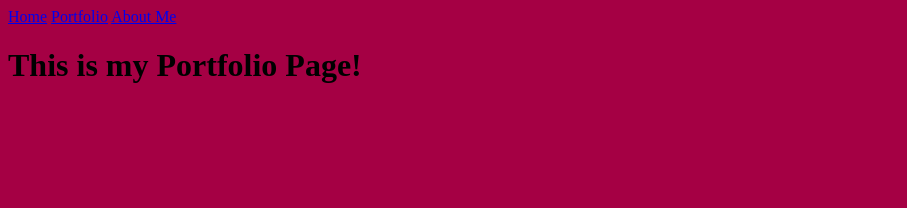
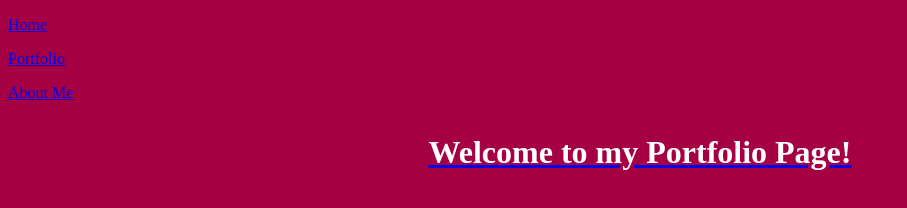
Before and after one commit to kyogaa/aboutme, a plain HTML site: page portfolio.html in a window 1280 px wide. Shown: the whole page, without its empty margins (0-907 px from the left). Drawn offline with Linux system fonts and the light colour scheme.

Commit message:
Update portfolio.html

```diff
--- a/portfolio.html
+++ b/portfolio.html
@@ -5,9 +5,11 @@
 	    <title>Portfolio</title>
 	  </head>
 	  <body bgcolor="#A50044">
-    <a href="index.html">Home</a>
-    <a href="portfolio.html">Portfolio</a>
-    <a href="aboutme.html">About Me</a>
-    <h1>This is my Portfolio Page!</h1>
+    <a href="index.html"><p style="color: #FFFFFF;">Home</p</a>
+    <a href="portfolio.html"><p style="color: #FFFFFF;">Portfolio</p</a>
+    <a href="aboutme.html"><p style="color: #FFFFFF;">About Me</p</a>
+	    <center>
+    <h1><p style="color: #FFFFFF;">Welcome to my Portfolio Page!</p</h1>
+	    </center>
 	  </body>
 	</html>
```
